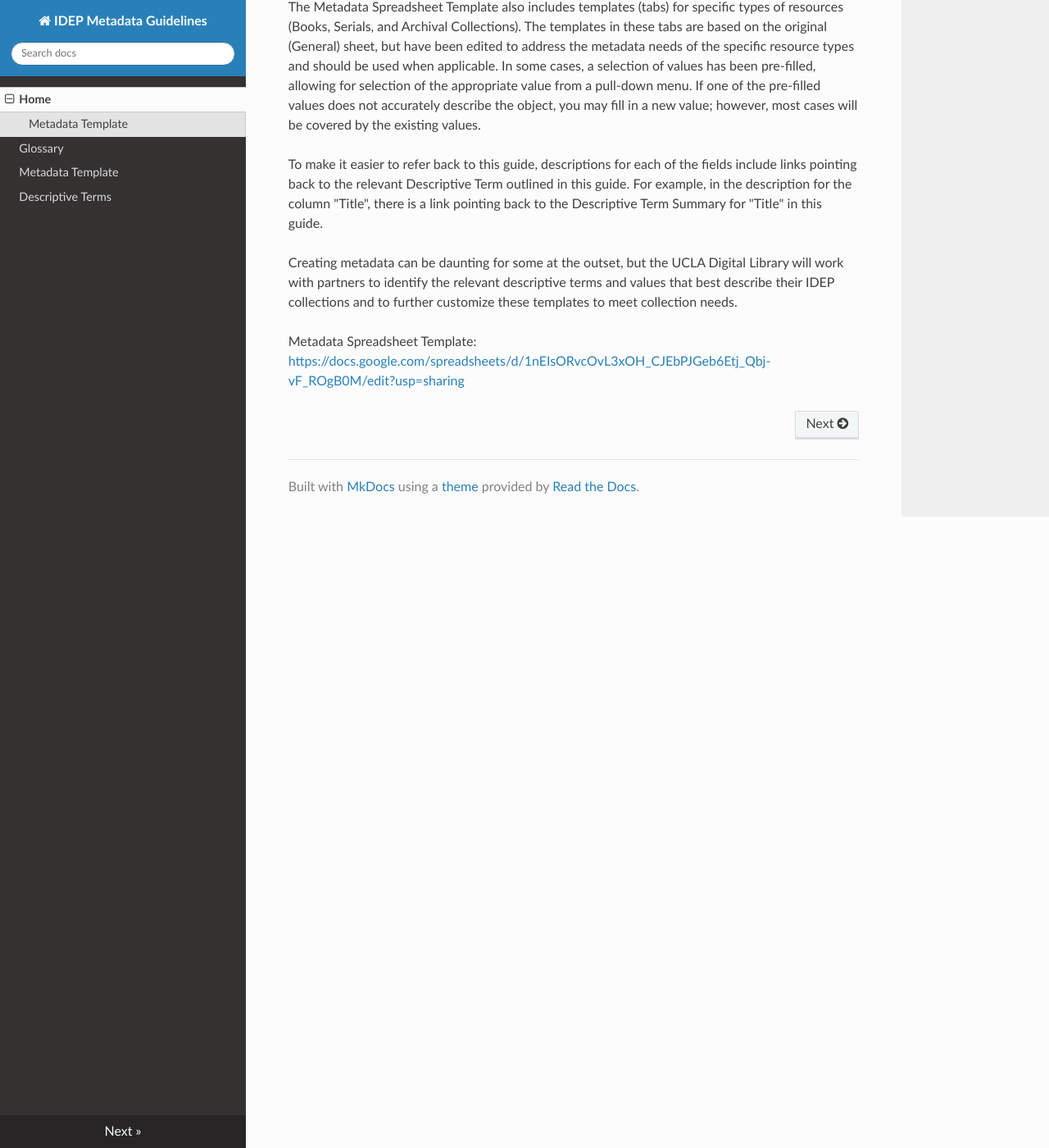
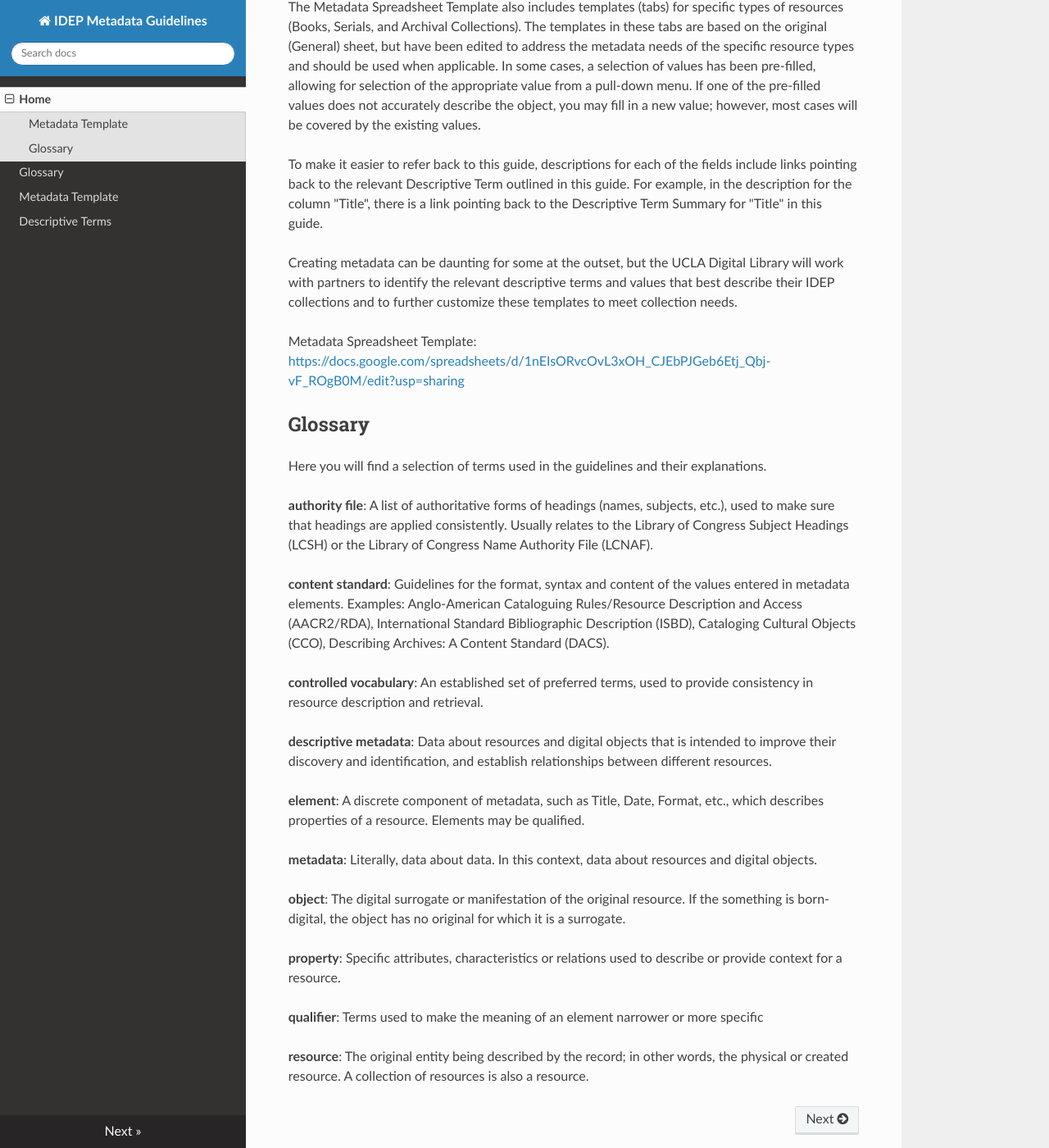
Before and after one commit to UCLALibrary/idepmetadataguidelines, an MkDocs documentation site: the page built from docs/index.md, in a window 1280 px wide and 1400 px high, scrolled down 1227 px. Shown: the whole window at 82% size. Built offline with MkDocs 1.6.1, drawn with Linux system fonts in a browser that asks for light colours; nearby versions of some CDN libraries; old or Windows-style settings are respelled for this version of MkDocs.

Commit message:
Update index.md

```diff
--- a/docs/index.md
+++ b/docs/index.md
@@ -32,3 +32,27 @@ To make it easier to refer back to this guide, descriptions for each of the fiel
 Creating metadata can be daunting for some at the outset, but the UCLA Digital Library will work with partners to identify the relevant descriptive terms and values that best describe their IDEP collections and to further customize these templates to meet collection needs.
 
 Metadata Spreadsheet Template: [https://docs.google.com/spreadsheets/d/1nEIsORvcOvL3xOH_CJEbPJGeb6Etj_Qbj-vF_ROgB0M/edit?usp=sharing](https://docs.google.com/spreadsheets/d/1nEIsORvcOvL3xOH_CJEbPJGeb6Etj_Qbj-vF_ROgB0M/edit?usp=sharing)
+
+## Glossary
+
+Here you will find a selection of terms used in the guidelines and their explanations.
+
+**authority file**: A list of authoritative forms of headings (names, subjects, etc.), used to make sure that headings are applied consistently. Usually relates to the Library of Congress Subject Headings (LCSH) or the Library of Congress Name Authority File (LCNAF).
+
+**content standard**: Guidelines for the format, syntax and content of the values entered in metadata elements. Examples: Anglo-American Cataloguing Rules/Resource Description and Access (AACR2/RDA), International Standard Bibliographic Description (ISBD), Cataloging Cultural Objects (CCO), Describing Archives: A Content Standard (DACS).
+
+**controlled vocabulary**: An established set of preferred terms, used to provide consistency in resource description and retrieval.
+
+**descriptive metadata**: Data about resources and digital objects that is intended to improve their discovery and identification, and establish relationships between different resources.
+
+**element**: A discrete component of metadata, such as Title, Date, Format, etc., which describes properties of a resource. Elements may be qualified.
+
+**metadata**: Literally, data about data. In this context, data about resources and digital objects.
+
+**object**: The digital surrogate or manifestation of the original resource. If the something is born-digital, the object has no original for which it is a surrogate.
+
+**property**: Specific attributes, characteristics or relations used to describe or provide context for a resource.
+
+**qualifier**: Terms used to make the meaning of an element narrower or more specific
+
+**resource**: The original entity being described by the record; in other words, the physical or created resource. A collection of resources is also a resource.
```
